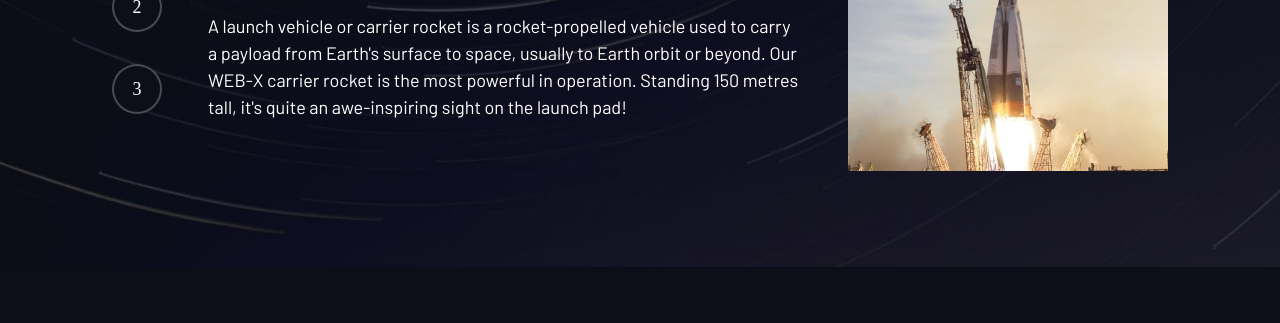
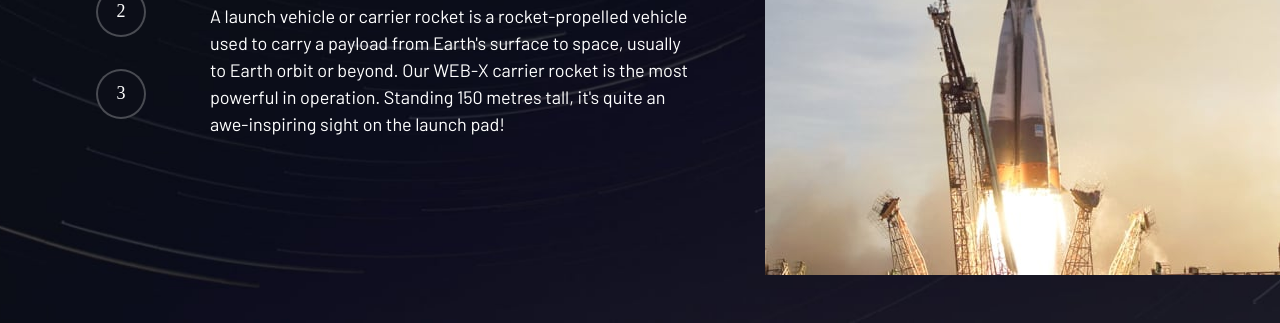
Before and after one commit to shaqeebakhtar/Space-Tourism, a plain HTML site: page technology.html in a window 1280 px wide. Shown: the part 533-856 px from the top of the page. Before the commit the page ends 800 px from the top, so only its background shows below. Drawn offline with Linux system fonts and the light colour scheme; a web font is replaced by a local one.

Commit message:
fixed: image alignment

```diff
--- a/index.css
+++ b/index.css
@@ -144,7 +144,7 @@ select {
 }
 
 .image--large {
-  max-width: 140%;
+  max-width: 110%;
 }
 
 /* ----- only accessible to screen readers ----- */
@@ -678,6 +678,7 @@ body {
 
 .grid-container--technology {
   --flow-space: 3rem;
+  padding-inline: 0;
   grid-template-areas:
     "title"
     "image"
@@ -686,6 +687,7 @@ body {
 }
 
 .grid-container--technology > picture {
+  max-width: 100%;
   grid-area: image;
 }
 
@@ -695,6 +697,7 @@ body {
 }
 
 .grid-container--technology > .launch-details {
+  padding-inline: 1em;
   grid-area: content;
 }
 
@@ -791,11 +794,13 @@ body {
   }
 
   .grid-container--technology {
+    padding-inline-end: 0;
     place-items: center;
     justify-items: start;
-    grid-template-columns:
-      minmax(3rem, 1fr) minmax(3rem, 1fr) minmax(0, 40rem) minmax(0, 20rem)
-      minmax(3rem, 1fr);
+    grid-template-columns: minmax(3rem, 1fr) minmax(3rem, 1fr) minmax(0, 40rem) minmax(
+        0,
+        20rem
+      );
     grid-template-areas:
       ". title title title ."
       ". tabs content image ."
@@ -809,4 +814,8 @@ body {
   .grid-container--technology > .number-indicators {
     flex-direction: column;
   }
+
+  .grid-container--technology picture {
+    grid-column: 4 / span 5;
+  }
 }
```
Also changed, not shown: 1 other file.
